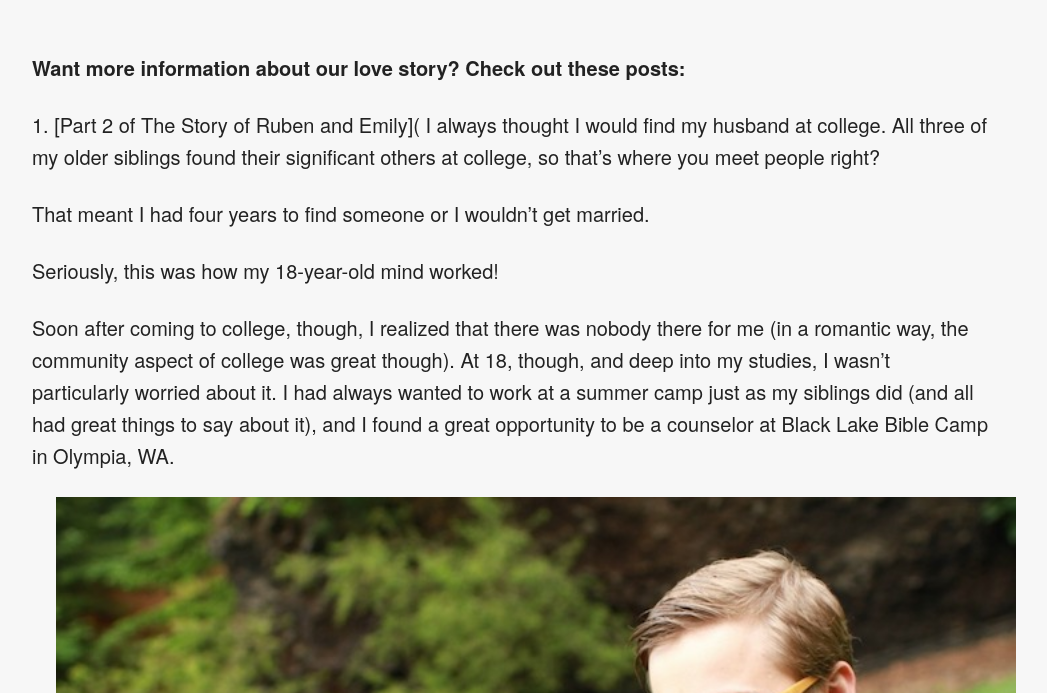
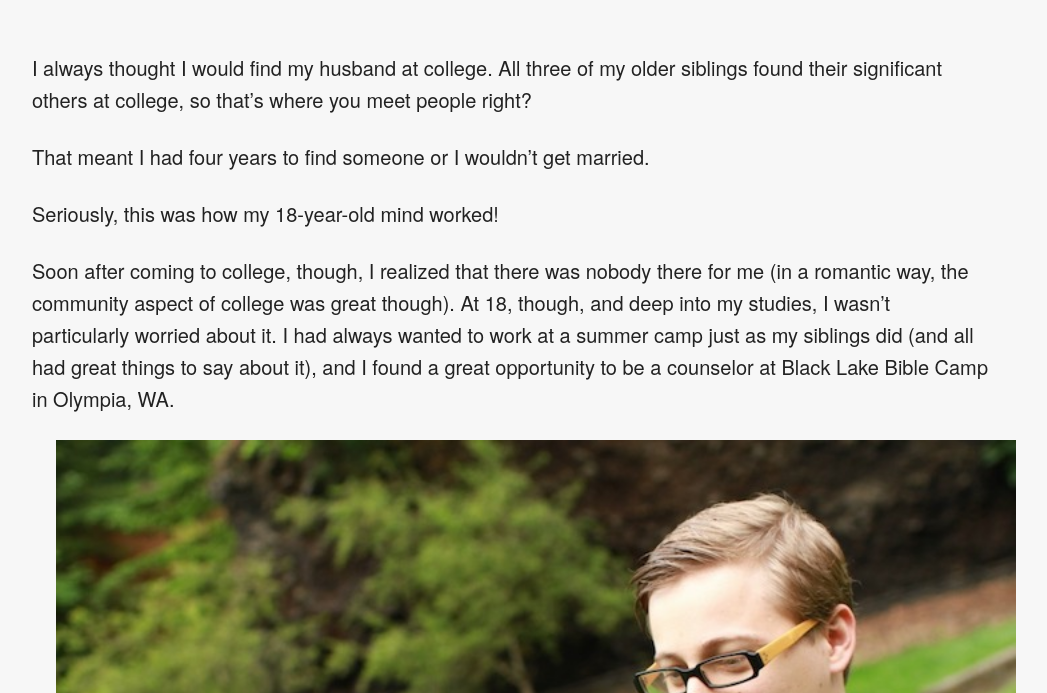
Before and after one commit to RubenSandwich/EdibleEms, a Jekyll site: the page built from _posts/2016-06-14-how-he-unintentionally-had-me-hooked.md, in a window 1280 px wide and 900 px high, scrolled down 4094 px, cut to the strip 207-900 px from the top of the window. Shown: the whole strip, without its empty margins (128-1175 px from the left). Built offline with Jekyll 4.4.1, drawn with Linux system fonts in a browser that asks for light colours; comment, search, counter and statistics services are not loaded.

Commit message:
Update 2016-06-14-how-he-unintentionally-had-me-hooked.md

```diff
--- a/_posts/2016-06-14-how-he-unintentionally-had-me-hooked.md
+++ b/_posts/2016-06-14-how-he-unintentionally-had-me-hooked.md
@@ -58,9 +58,7 @@ At the end of the week, however, Shepherd got onto the stage at one of our eveni
 
 <br>
 
-**Want more information about our love story? Check out these posts:**
 
-1. [Part 2 of The Story of Ruben and Emily](
 I always thought I would find my husband at college. All three of my older siblings found their significant others at college, so that’s where you meet people right?
 
 That meant I had four years to find someone or I wouldn’t get married.
```
